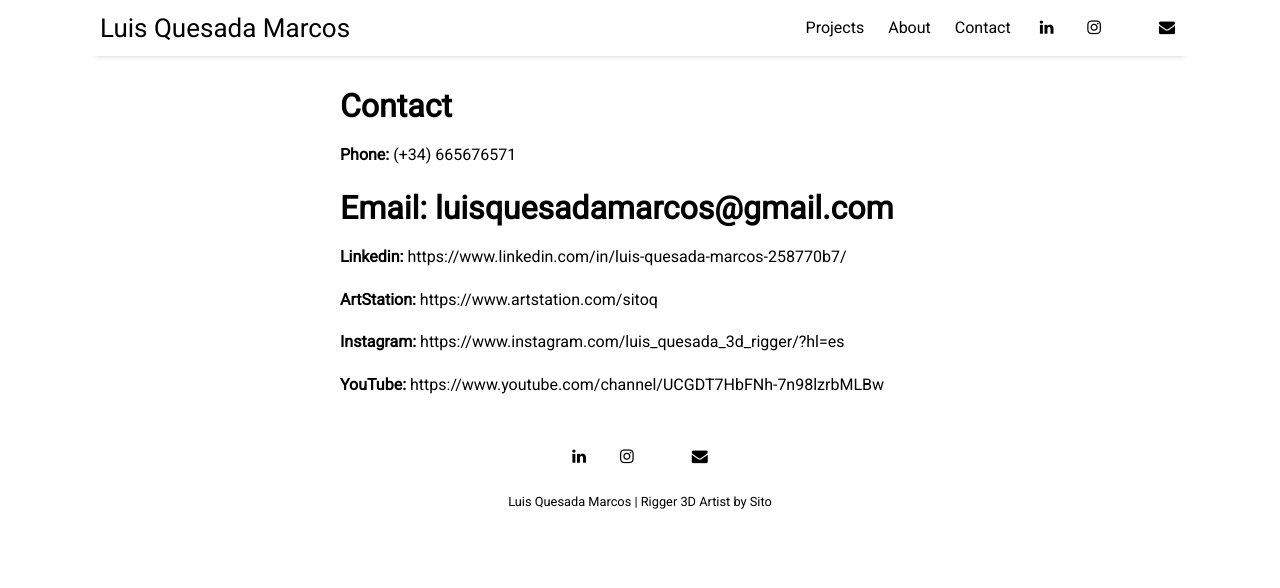
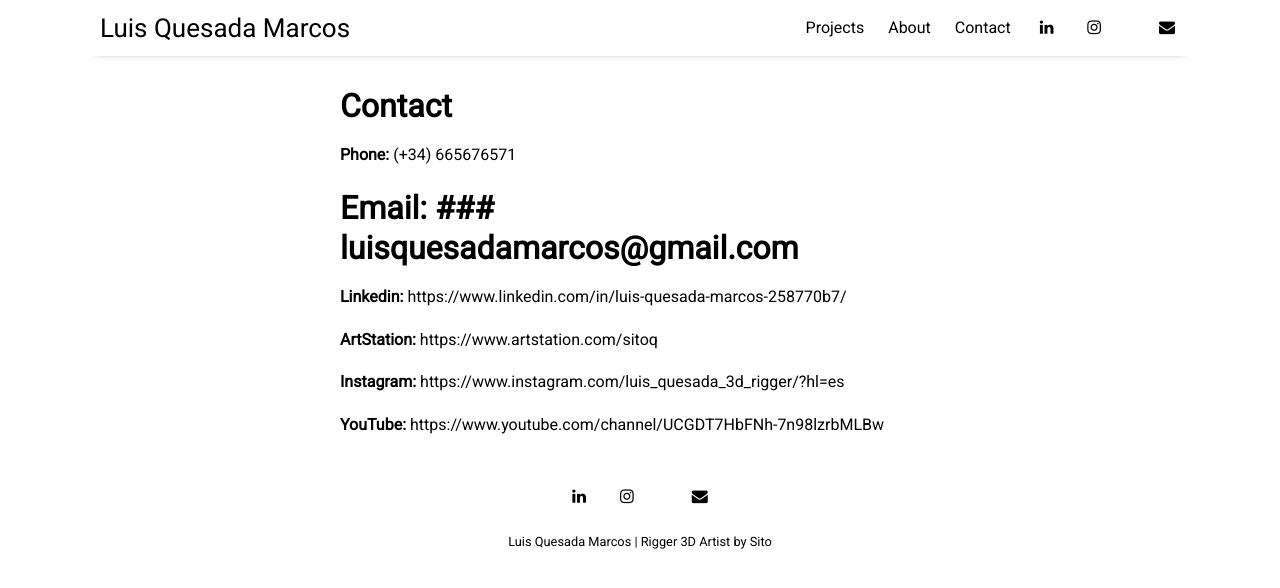
Before and after one commit to SitoQ/Luisquesadamarcos, a Jekyll site: the page built from pages/contact.md, in a window 1280 px wide. Shown: the top 588 px of the page. Built offline with Jekyll 4.4.1, drawn with Linux system fonts in a browser that asks for light colours; nearby versions of some CDN libraries.

```diff
--- a/pages/contact.md
+++ b/pages/contact.md
@@ -7,7 +7,7 @@ permalink: /contact
 
 **Phone:**    (+34) 665676571
 
-# Email:     luisquesadamarcos@gmail.com
+# Email:     ### luisquesadamarcos@gmail.com
 
 **Linkedin:**
 https://www.linkedin.com/in/luis-quesada-marcos-258770b7/
```
